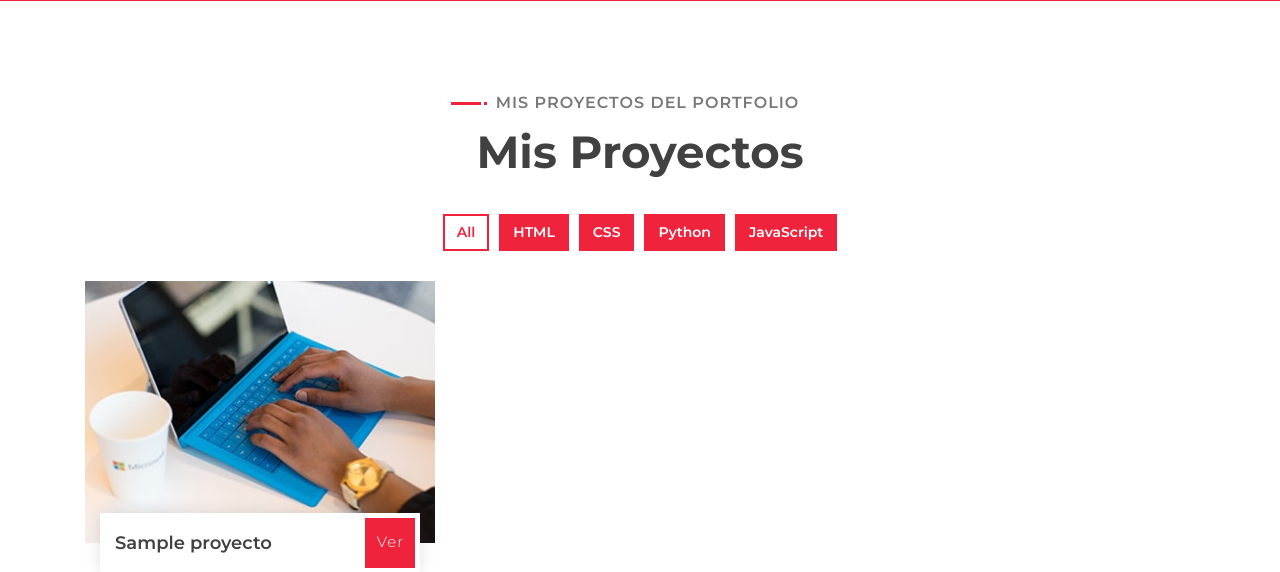
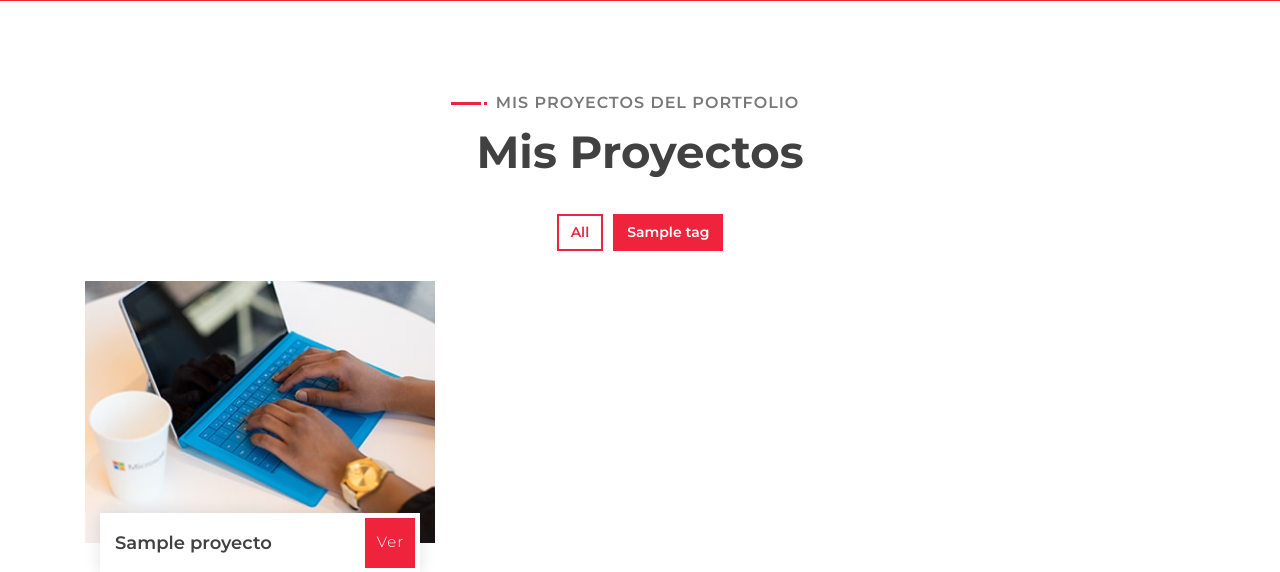
Before and after one commit to Zakuhest/portfolio_proyecto, a Django app: template proyecto/templates/index.html in a window 1280 px wide. Shown: the part 3418-3990 px from the top of the page. Run offline with Django 4.2, Linux system fonts and the light colour scheme; the template is opened without the code that fills it: most values are stand-ins (such as "Sample title", 1, 10 or a date in 2020); some libraries are stand-ins or nearby versions.

Commit message:
Actualizacion tags

```diff
--- a/proyecto/templates/index.html
+++ b/proyecto/templates/index.html
@@ -269,10 +269,9 @@
                     <div class="col-12">
                         <ul id="portfolio-filter">
                             <li data-filter="*" class="filter-active">All</li>
-                            <li data-filter=".filter-1">HTML</li>
-                            <li data-filter=".filter-2">CSS</li>
-                            <li data-filter=".filter-3">Python</li>
-                            <li data-filter=".filter-4">JavaScript</li>
+                            {% for tag in tags %}
+                            <li data-filter=".filter-{{ tag.id }}">{{ tag }}</li>
+                            {% endfor %}
                         </ul>
                     </div>
                 </div>
--- a/proyecto/views.py
+++ b/proyecto/views.py
@@ -11,6 +11,11 @@ class index(ListView):
     paginate_by = 6
     model = Proyectos
     ordering = ["id"]
+
+    def get_context_data(self, **kwargs):
+        context = super().get_context_data(**kwargs)
+        context["tags"] = Tags.objects.all()
+        return context
 
 class RegisterView(CreateView):
     template_name = "registration/register.html"
```
